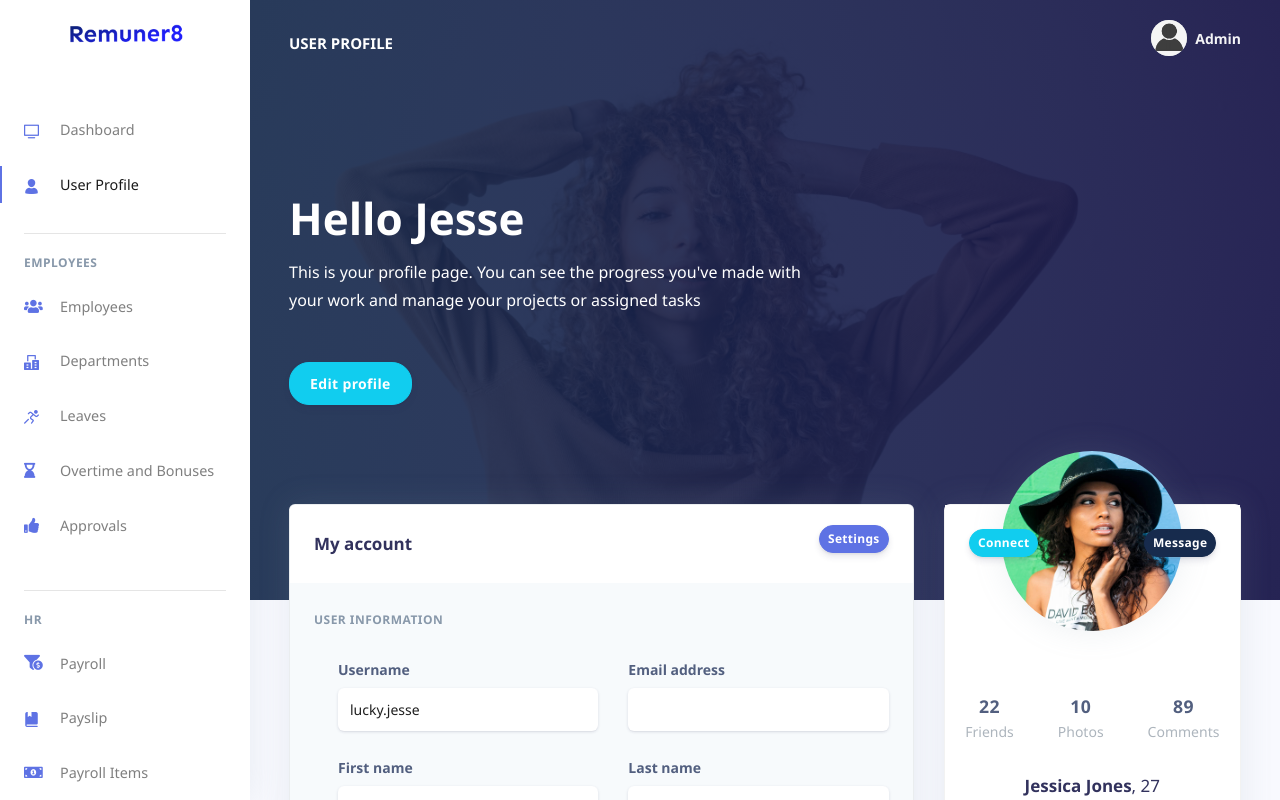
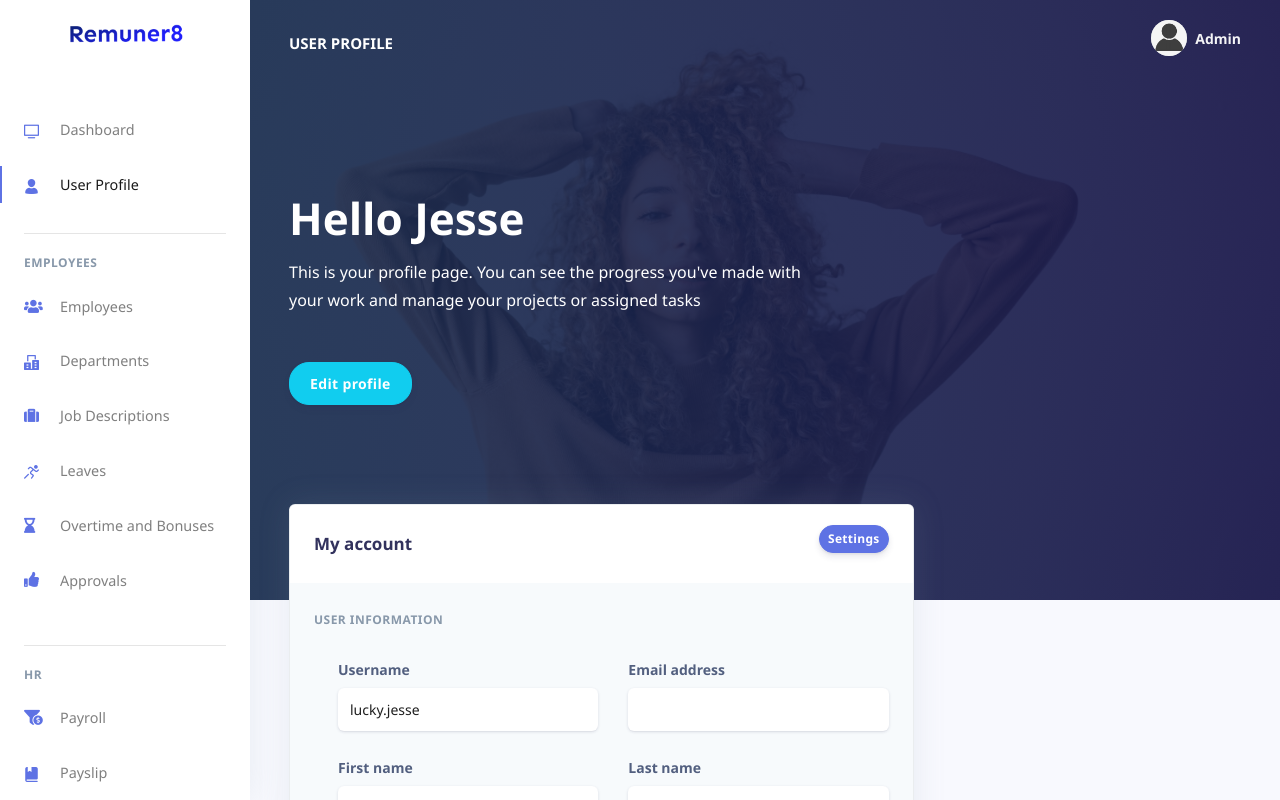
Before and after one commit to emwhylaj/Remuner8-ClientSide, a React (Create React App) app: page /admin/user-profile in a window 1280 px wide. Built offline with nearby package versions, Linux system fonts and the light colour scheme.

Commit message:
Added new route and changed fetch url

```diff
--- a/src/components/Dashboard/EmployeeCard.jsx
+++ b/src/components/Dashboard/EmployeeCard.jsx
@@ -10,7 +10,7 @@ const EmployeeCard = props => {
   });
 
   useEffect(() => {
-    fetch('https://604529e6c0194f00170bca44.mockapi.io/api/users/jk')
+    fetch('https://604529e6c0194f00170bca44.mockapi.io/api/jk')
       .then(res => res.json())
       .then(
         users => setState({ loading: false, employees: users }),
--- a/src/components/Forms/Login-Auth/RegistrationForm.jsx
+++ b/src/components/Forms/Login-Auth/RegistrationForm.jsx
@@ -13,11 +13,9 @@ import {
 import 'assets/scss/forms.styles.scss';
 
 class RegistrationForm extends Component {
-  constructor(props) {
-    super(props);
-
-    this.state = {
+  state = {
     data: {
+      username: '',
       email: '',
       password: '',
       confirmPassword: ''
@@ -27,7 +25,6 @@ class RegistrationForm extends Component {
     showConfirmPassword: false,
     loading: false
   };
-  }
 
   togglePassword = () => {
     const { showPassword } = this.state;
@@ -54,14 +51,14 @@ class RegistrationForm extends Component {
   };
 
   validate = () => {
-    const {
-      data: { password, confirmPassword },
-      errors
-    } = this.state;
+    const { data: { password, confirmPassword }, errors } = this.state;
+
     if (password.length < 8 || password.length > 32)
       errors.password = 'Password must be 8 - 32 characters long.';
+
     if (confirmPassword !== password)
       errors.confirmPassword = 'Passwords must match.';
+
     return errors;
   };
 
@@ -74,7 +71,6 @@ class RegistrationForm extends Component {
     if (!errors.email) {
       errors.emailState = 'valid';
       this.setState({ errors });
-      // Call an api here
     } else this.setState({ errors });
   };
 
@@ -85,6 +81,7 @@ class RegistrationForm extends Component {
     } = this.state;
     if (password.length < 8 || password.length > 32)
       errors.password = 'Password must be 8 - 32 characters long.';
+
     if (
       !password.match(
         "^(?=.*?[A-Z])(?=.*?[a-z])(?=.*?[0-9])(?=.*?[#?!@$ %^&*-`~()_=+{}\\|'.<>;:,/]).{8,33}$"
@@ -93,6 +90,7 @@ class RegistrationForm extends Component {
       errors.password =
         'Password must be contain at least one lowercase and uppercase letter, a number and a special character';
     }
+
     if (confirmPassword !== password)
       errors.confirmPassword = 'Passwords must match.';
 
@@ -106,26 +104,32 @@ class RegistrationForm extends Component {
   handleSubmit = async e => {
     e.preventDefault();
     const formErrors = this.validate();
+    console.log(this.state);
     const {
-      data: { email, confirmPassword },
-      errors: { emailState, confirmPasswordState },
+      data: { username, email, password, confirmPassword },
+      errors: { usernameState, emailState, confirmPasswordState },
       loading
     } = this.state;
-    if (emailState && confirmPasswordState) {
+    if (emailState && confirmPasswordState && usernameState) {
       this.setState({ loading: !loading });
 
       try {
-        const response = await fetch('https://localhost:44333/api/Register', {
+        const response = await fetch(
+          'https://localhost:44333/api/account/register',
+          {
             method: 'POST',
             headers: {
               Accept: 'application/json',
               'Content-type': 'application/json'
             },
             body: JSON.stringify({
+              Username: username,
               Email: email,
-            Password1: confirmPassword
+              Password: password,
+              ConfirmPassword: confirmPassword
             })
-        });
+          }
+        );
         const backendResponse = await response.json();
         if (backendResponse.status === 'Error') alert(backendResponse.message);
 
@@ -162,11 +166,29 @@ class RegistrationForm extends Component {
         <Form onSubmit={this.handleSubmit} className="registration">
           <FormGroup>
             <Input
+              id="username"
+              name="username"
+              type="text"
+              className={errors.username ? 'has-danger' : null}
+              autoFocus
+              required
+              valid={errors.usernameState === 'valid' ? true : false}
+              invalid={errors.username ? true : false}
+              value={data.username}
+              onChange={e => this.handleChange(e)}
+            />
+            <Label htmlFor="email" className="label">
+              Enter Username
+            </Label>
+          </FormGroup>
+
+          <FormGroup>
+            <Input
               id="email"
               name="email"
               type="email"
+              placeholder="Email Address"
               className={errors.email ? 'has-danger' : null}
-              autoFocus
               required
               valid={errors.emailState === 'valid' ? true : false}
               invalid={errors.email ? true : false}
@@ -254,6 +276,7 @@ class RegistrationForm extends Component {
           <Button
             type="submit"
             color="primary"
+            onClick={() => console.log(this.state)}
             className={loading ? 'onload' : null}
             block
           >
--- a/src/components/Tables/EmployeeTable.jsx
+++ b/src/components/Tables/EmployeeTable.jsx
@@ -25,8 +25,8 @@ const EmployeeTable = props => {
   // ];
 
   const getTableHeaders = () => {
-    if (!props.data) return;
-    const tableHeaders = props.data.slice(1);
+    if (!props.employees) return;
+    const tableHeaders = props.employees.slice(1);
     return Object.keys(...tableHeaders);
   };
 
@@ -44,7 +44,7 @@ const EmployeeTable = props => {
         >
           <TableHeader headers={getTableHeaders} />
           <TableBody
-            body={props.data}
+            body={props.employees}
             toggleEditModal={toggleEditModal}
             toggleDeleteModal={toggleDeleteModal}
           />
--- a/src/pages/Dashboard/AdminProfile.js
+++ b/src/pages/Dashboard/AdminProfile.js
@@ -1,20 +1,3 @@
-/*!
-
-=========================================================
-* Argon Dashboard React - v1.2.0
-=========================================================
-
-* Product Page: https://www.creative-tim.com/product/argon-dashboard-react
-* Copyright 2021 Creative Tim (https://www.creative-tim.com)
-* Licensed under MIT (https://github.com/creativetimofficial/argon-dashboard-react/blob/master/LICENSE.md)
-
-* Coded by Creative Tim
-
-=========================================================
-
-* The above copyright notice and this permission notice shall be included in all copies or substantial portions of the Software.
-
-*/
 import React from "react";
 
 // reactstrap components
@@ -40,95 +23,6 @@ const AdminProfile = () => {
       {/* Page content */}
       <Container className="mt--7" fluid>
         <Row>
-          <Col className="order-xl-2 mb-5 mb-xl-0" xl="4">
-            <Card className="card-profile shadow">
-              <Row className="justify-content-center">
-                <Col className="order-lg-2" lg="3">
-                  <div className="card-profile-image">
-                    <a href="#pablo" onClick={(e) => e.preventDefault()}>
-                      <img
-                        alt="..."
-                        className="rounded-circle"
-                        src={
-                          require("assets/img/theme/team-4-800x800.jpg")
-                            .default
-                        }
-                      />
-                    </a>
-                  </div>
-                </Col>
-              </Row>
-              <CardHeader className="text-center border-0 pt-8 pt-md-4 pb-0 pb-md-4">
-                <div className="d-flex justify-content-between">
-                  <Button
-                    className="mr-4"
-                    color="info"
-                    href="#pablo"
-                    onClick={(e) => e.preventDefault()}
-                    size="sm"
-                  >
-                    Connect
-                  </Button>
-                  <Button
-                    className="float-right"
-                    color="default"
-                    href="#pablo"
-                    onClick={(e) => e.preventDefault()}
-                    size="sm"
-                  >
-                    Message
-                  </Button>
-                </div>
-              </CardHeader>
-              <CardBody className="pt-0 pt-md-4">
-                <Row>
-                  <div className="col">
-                    <div className="card-profile-stats d-flex justify-content-center mt-md-5">
-                      <div>
-                        <span className="heading">22</span>
-                        <span className="description">Friends</span>
-                      </div>
-                      <div>
-                        <span className="heading">10</span>
-                        <span className="description">Photos</span>
-                      </div>
-                      <div>
-                        <span className="heading">89</span>
-                        <span className="description">Comments</span>
-                      </div>
-                    </div>
-                  </div>
-                </Row>
-                <div className="text-center">
-                  <h3>
-                    Jessica Jones
-                    <span className="font-weight-light">, 27</span>
-                  </h3>
-                  <div className="h5 font-weight-300">
-                    <i className="ni location_pin mr-2" />
-                    Bucharest, Romania
-                  </div>
-                  <div className="h5 mt-4">
-                    <i className="ni business_briefcase-24 mr-2" />
-                    Solution Manager - Creative Tim Officer
-                  </div>
-                  <div>
-                    <i className="ni education_hat mr-2" />
-                    University of Computer Science
-                  </div>
-                  <hr className="my-4" />
-                  <p>
-                    Ryan — the name taken by Melbourne-raised, Brooklyn-based
-                    Nick Murphy — writes, performs and records all of his own
-                    music.
-                  </p>
-                  <a href="#pablo" onClick={(e) => e.preventDefault()}>
-                    Show more
-                  </a>
-                </div>
-              </CardBody>
-            </Card>
-          </Col>
           <Col className="order-xl-1" xl="8">
             <Card className="bg-secondary shadow">
               <CardHeader className="bg-white border-0">
--- a/src/pages/Dashboard/Employees.js
+++ b/src/pages/Dashboard/Employees.js
@@ -31,7 +31,7 @@ const Employees = props => {
       const res = await fetch(
         'https://604529e6c0194f00170bca44.mockapi.io/api/jk'
       );
-      console.log(res);
+
       if (res.ok) {
         const users = await res.json();
         setState({ loading: false, employees: users });
--- a/src/pages/Dashboard/Index.js
+++ b/src/pages/Dashboard/Index.js
@@ -14,9 +14,9 @@ import RevenueChart from 'components/Dashboard/RevenueChart';
 const Index = () => {
   const [activeNav, setActiveNav] = useState(1);
   const [chartExample1Data, setChartExample1Data] = useState('data1');
-  const [statistics, setStatistics] = useState([]);
+  const [statistics, setStatistics] = useState({});
 
-  const url = 'https://003b6f1d4004.ngrok.io/api/statistics';
+  const url = 'https://localhost:44333/api/statistics';
 
   if (window.Chart) parseOptions(Chart, chartOptions());
 
@@ -37,7 +37,7 @@ const Index = () => {
       }
     };
     fetchStatistics();
-  });
+  }, []);
 
   const { departments, employees } = statistics;
 
--- a/src/pages/Dashboard/Payroll.js
+++ b/src/pages/Dashboard/Payroll.js
@@ -5,36 +5,10 @@ import AddSalaryModal from 'components/Payroll/AddSalaryModal';
 import InputRow from 'components/Payroll/InputRow';
 
 import 'assets/css/Payroll.css';
-// import EmployeeTable from 'components/Employees/Table/EmployeeTable';
 
 const Payroll = () => {
   const [modalOpen, setModalState] = useState(false);
   const toggleModal = () => setModalState(!modalOpen);
-
-  const url = 'https://604529e6c0194f00170bca44.mockapi.io/api/users/employees';
-  const columns = [
-    'Name',
-    'Employee ID',
-    'email',
-    'Join Date',
-    'Job Description',
-    'Salary',
-    'Payslip',
-    'Action'
-  ];
-  const options = {
-    headings: {
-      name: 'Name',
-      Employee_id: 'Employee ID',
-      email: 'email',
-      join_date: 'Join Date',
-      jo: 'Job Description',
-      salary: 'Salary',
-      payslip: 'Payslip',
-      action: 'Action'
-    },
-    sortable: ['Name', 'Employee ID', 'email', 'Join Date', 'Salary']
-  };
 
   return (
     <div className="page-wrapper">
--- a/src/variables/routes.js
+++ b/src/variables/routes.js
@@ -2,7 +2,6 @@ import Index from 'pages/Dashboard/Index.js';
 import AdminProfile from 'pages/Dashboard/AdminProfile';
 import Employees from 'pages/Dashboard/Employees';
 import Departments from 'pages/Dashboard/Departments';
-import SalaryStructure from 'pages/Dashboard/SalaryStructure';
 import Payslip from 'pages/Dashboard/Payslip';
 import Payroll from 'pages/Dashboard/Payroll';
 
@@ -38,6 +37,13 @@ const routes = [
       name: 'Departments',
       icon: 'ni ni-building text-blue',
       component: Departments,
+      layout: '/admin'
+    },
+    {
+      path: '/jobdescriptions',
+      name: 'Job Descriptions',
+      icon: 'fas fa-suitcase text-blue',
+      component: Custom404,
       layout: '/admin'
     },
     // {
```
Lines whose indentation alone changed are shown as unchanged.
